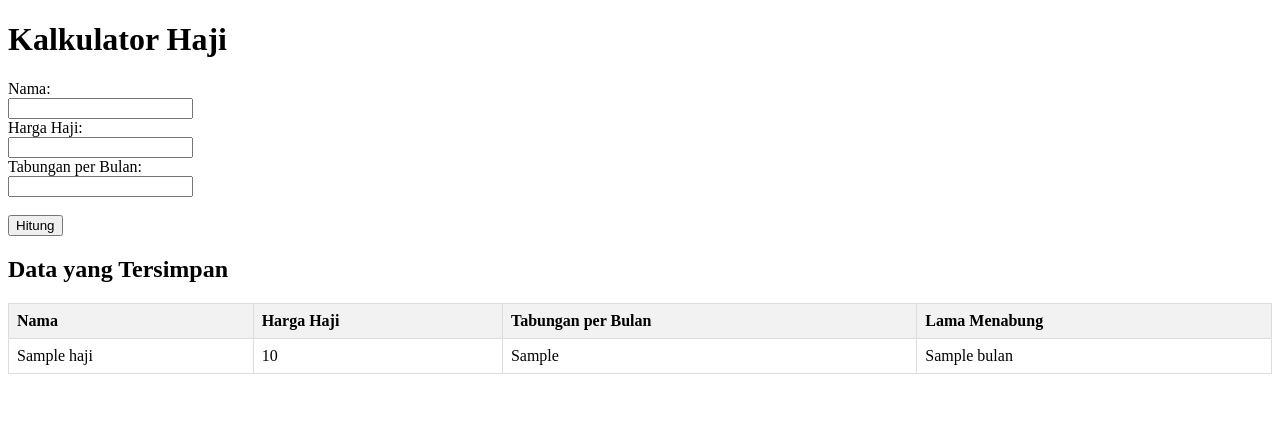
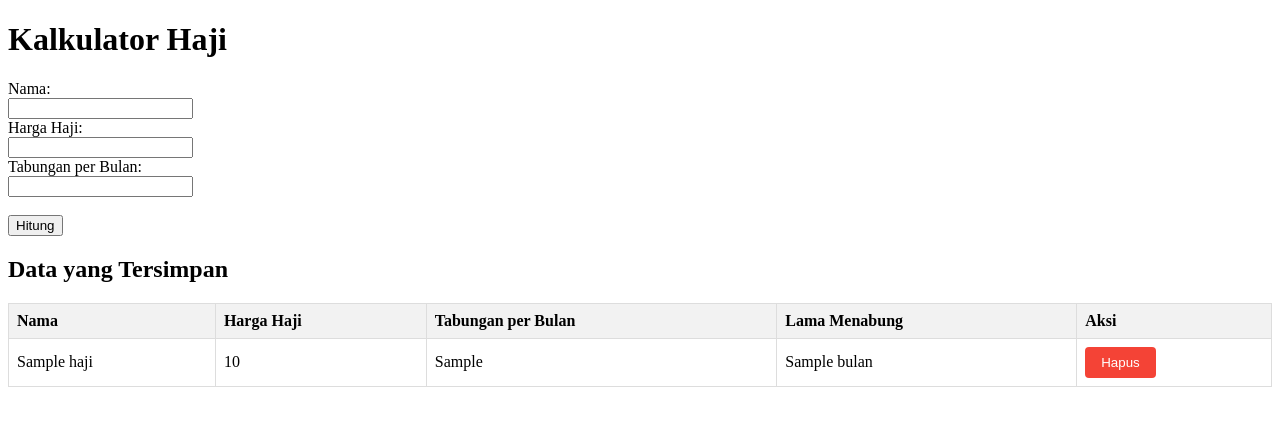
Before and after one commit to Aku-Mars/kalkulator_haji, a PHP site: page / in a window 1280 px wide. Shown: the top 426 px of the page. Run offline with PHP 8.4, Linux system fonts and the light colour scheme; tables that the repository leaves empty or names only in its code hold one stand-in row (values such as "Sample post").

Commit message:
[+] Edit PHP

```diff
--- a/index.php
+++ b/index.php
@@ -29,6 +29,14 @@
         th {
             background-color: #f2f2f2;
         }
+        .hapus-btn {
+            background-color: #f44336;
+            color: white;
+            padding: 8px 16px;
+            border: none;
+            cursor: pointer;
+            border-radius: 4px;
+        }
     </style>
 </head>
 <body>
@@ -55,6 +63,7 @@
             <th>Harga Haji</th>
             <th>Tabungan per Bulan</th>
             <th>Lama Menabung</th>
+            <th>Aksi</th>
         </tr>
         <?php
         include 'koneksi.php';
@@ -69,16 +78,31 @@
                 echo "<td>" . $row['harga_haji'] . "</td>";
                 echo "<td>" . $row['tabungan_perbulan'] . "</td>";
                 echo "<td>" . $row['lama_menabung'] . " bulan</td>";
+                echo "<td><button class='hapus-btn' onclick='hapusData(" . $row['id'] . ")'>Hapus</button></td>";
                 echo "</tr>";
             }
         } else {
-            echo "<tr><td colspan='4'>Tidak ada data tersimpan.</td></tr>";
+            echo "<tr><td colspan='5'>Tidak ada data tersimpan.</td></tr>";
         }
         $conn->close();
         ?>
     </table>
 
     <script>
+        function hapusData(id) {
+            if (confirm("Apakah Anda yakin ingin menghapus data ini?")) {
+                $.ajax({
+                    type: 'POST',
+                    url: 'hapus.php',
+                    data: { id: id },
+                    success: function(response) {
+                        // Refresh halaman setelah hapus berhasil
+                        location.reload();
+                    }
+                });
+            }
+        }
+
         $(document).ready(function(){
             $('#hajiForm').submit(function(e){
                 e.preventDefault(); // Menghentikan pengiriman formulir standar
```
